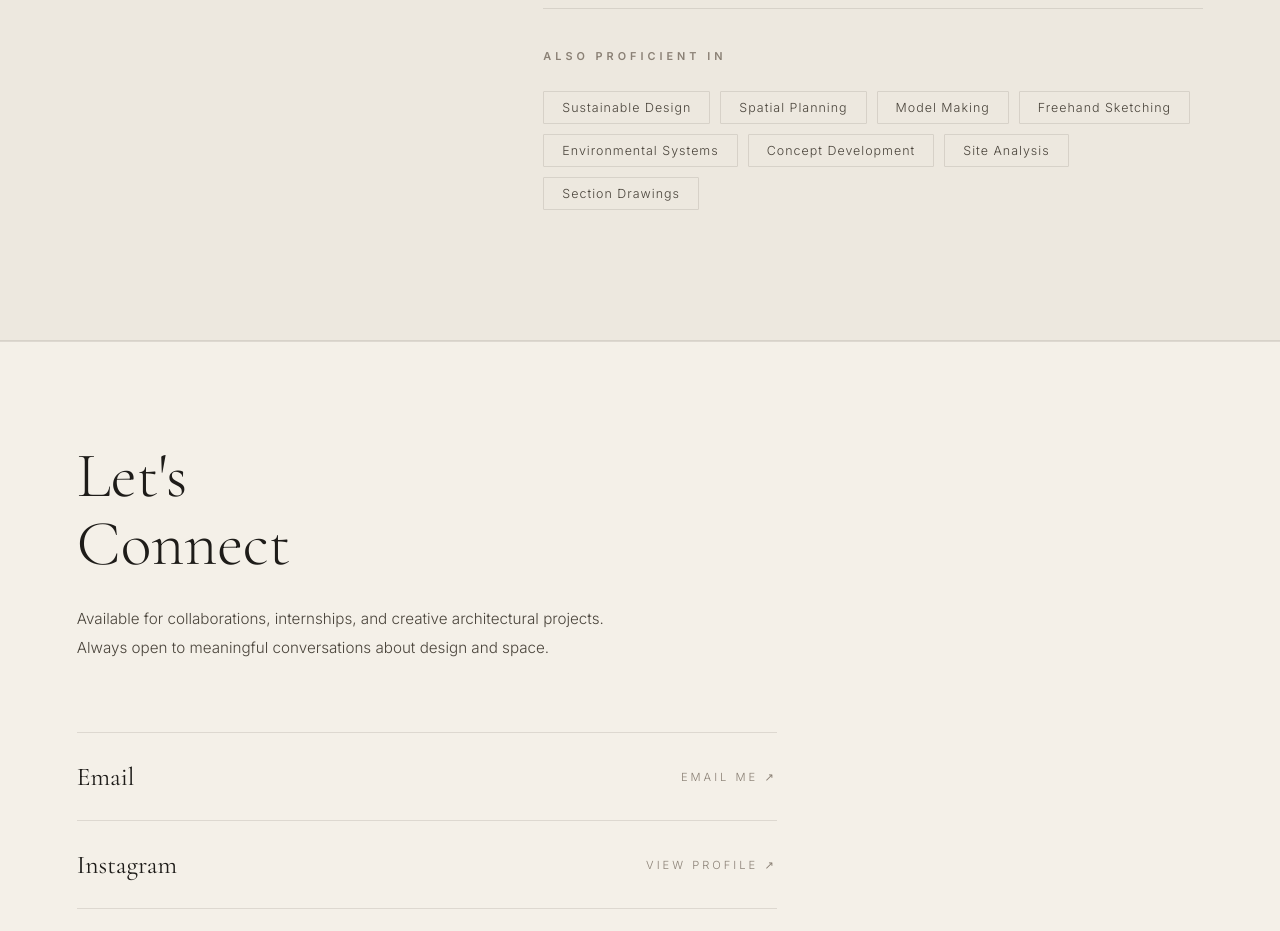
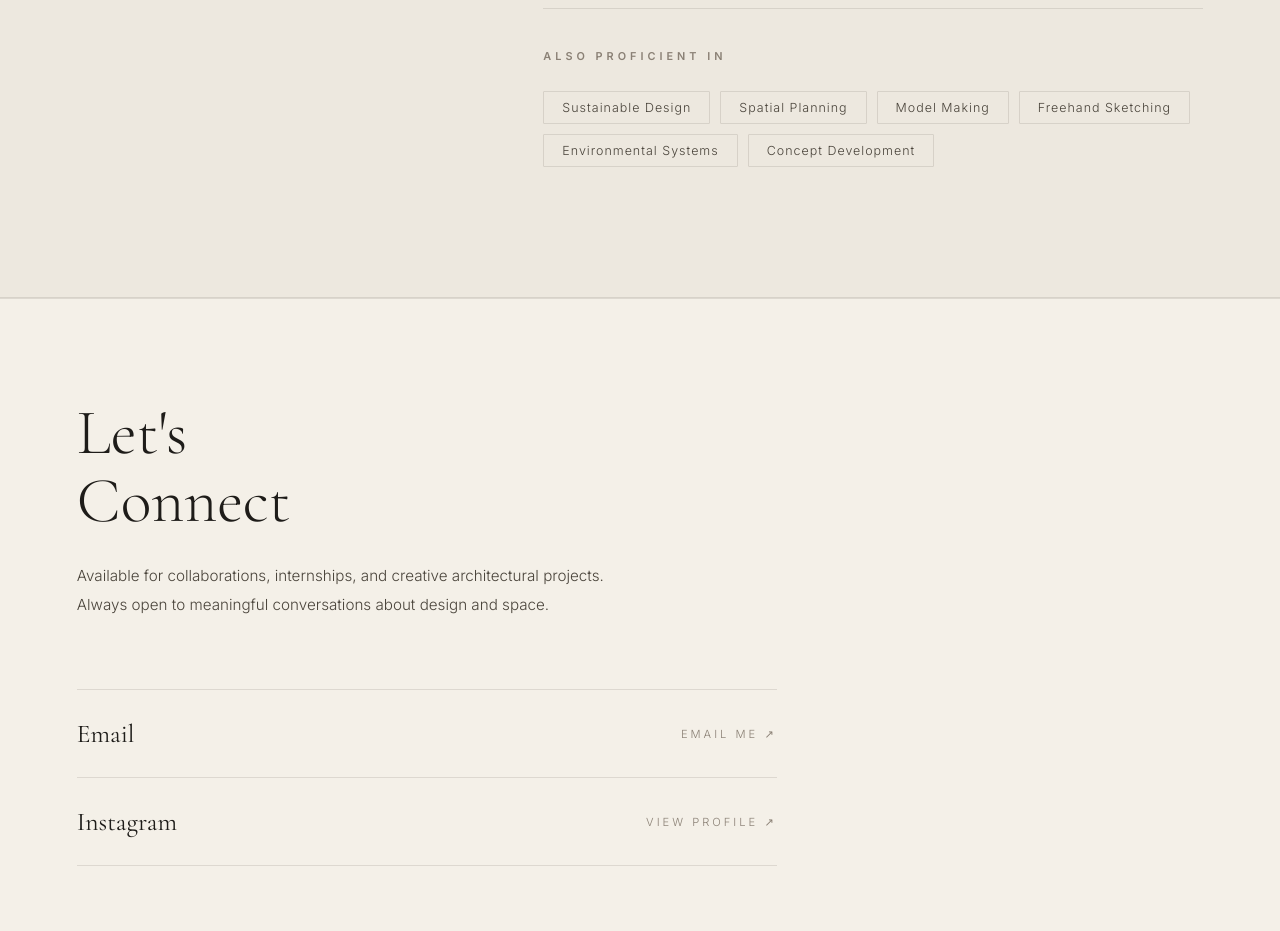
Before and after one commit to DiamondLilli/WebsySamru, a plain HTML site: page index.html in a window 1280 px wide. Shown: the part 2540-3471 px from the top of the page. Drawn offline with nearby package versions, Linux system fonts and the light colour scheme.

Commit message:
main site change

```diff
--- a/index.html
+++ b/index.html
@@ -193,8 +193,8 @@
             <span>Freehand Sketching</span>
             <span>Environmental Systems</span>
             <span>Concept Development</span>
-            <span>Site Analysis</span>
-            <span>Section Drawings</span>
+            <!-- <span>Site Analysis</span>
+            <span>Section Drawings</span> -->
           </div>
         </div>
       </div>
```
